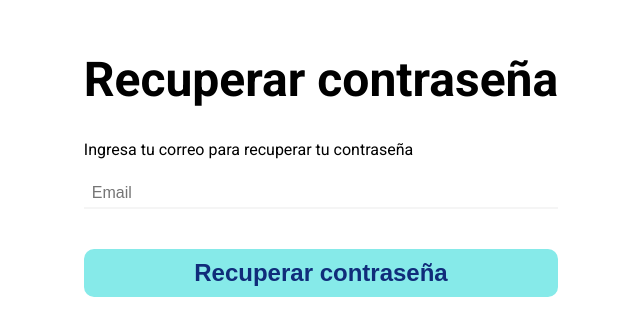
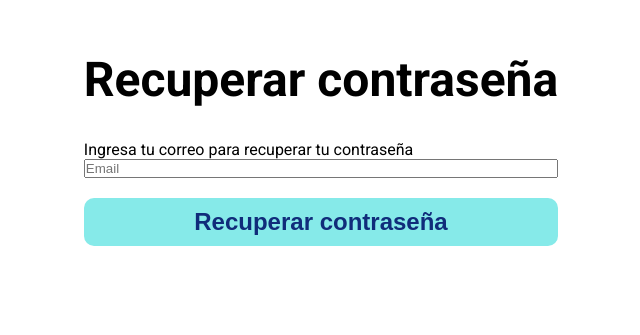
Before and after one commit to Finders-Master/finders-FE, a React app: page /restart in a window 1280 px wide. Shown: the part 149-484 px from the top of the page, without its empty margins (319-959 px from the left). Built offline with nearby package versions, Linux system fonts and the light colour scheme.

Commit message:
Props input component modified

```diff
--- a/src/components/Restart/Form.jsx
+++ b/src/components/Restart/Form.jsx
@@ -1,5 +1,5 @@
 import React from 'react';
-import Input from './Input';
+import Input from '../common/Input';
 
 function Form({ setEmailStatus }) {
   function sendEmailToRecoverPassword(event) {
--- a/src/components/Restart/Input.jsx
+++ b/src/components/common/Input.jsx
@@ -1,15 +1,24 @@
 import React from 'react';
 
-function Input({ inputId, type, label, placeholder }) {
+function Input({
+  inputId,
+  type,
+  label,
+  placeholder,
+  disabled = false,
+  initialValue,
+}) {
   return (
     <>
       <label className="component-input" htmlFor={inputId}>
         <p>{label}</p>
         <input
+          value={initialValue}
+          disabled={disabled}
           required
           name={label}
           placeholder={placeholder}
-          className="component-input__input"
+          className={('component-input__input', disabled && 'disbaled-input')}
           id={inputId}
           type={type}
         />
```
